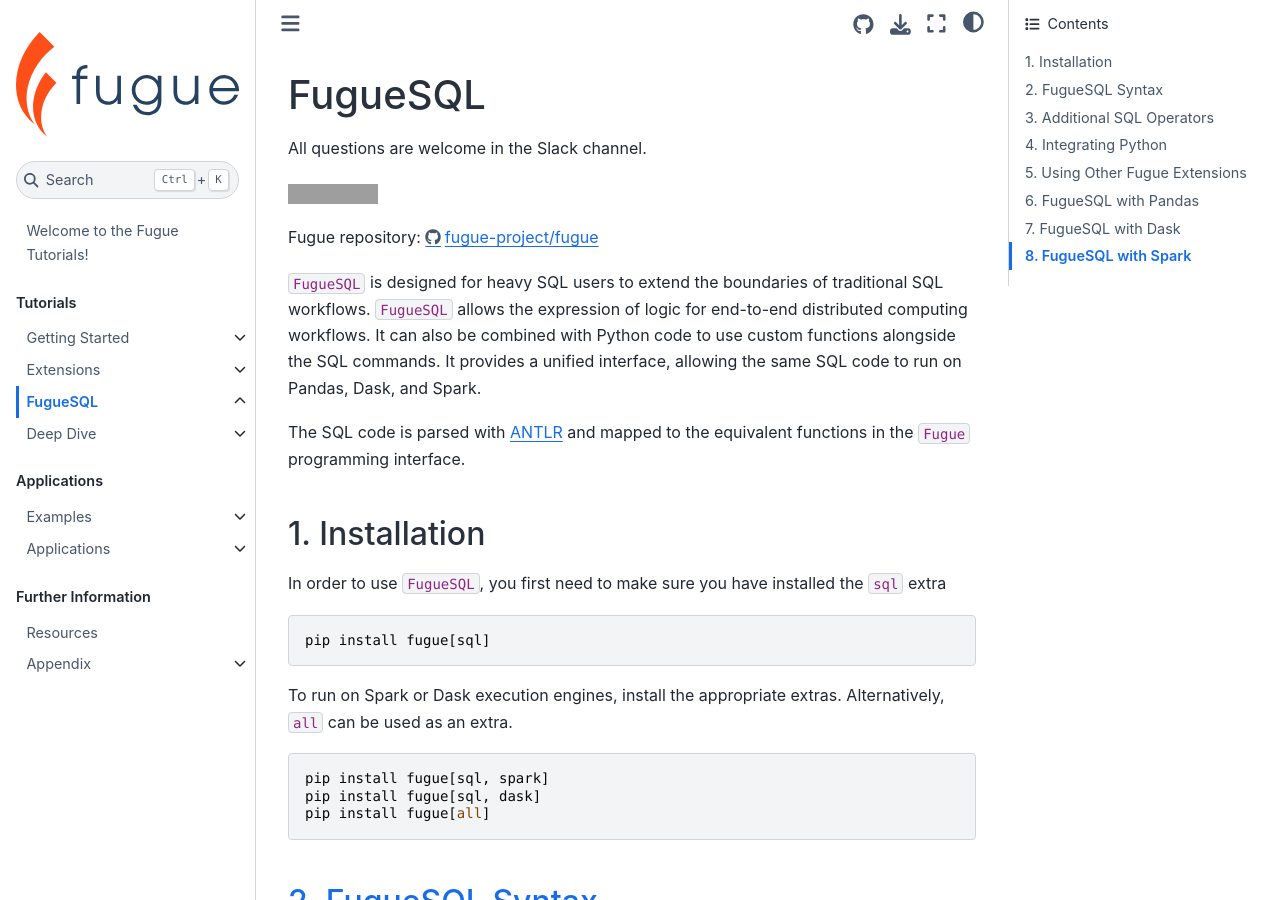
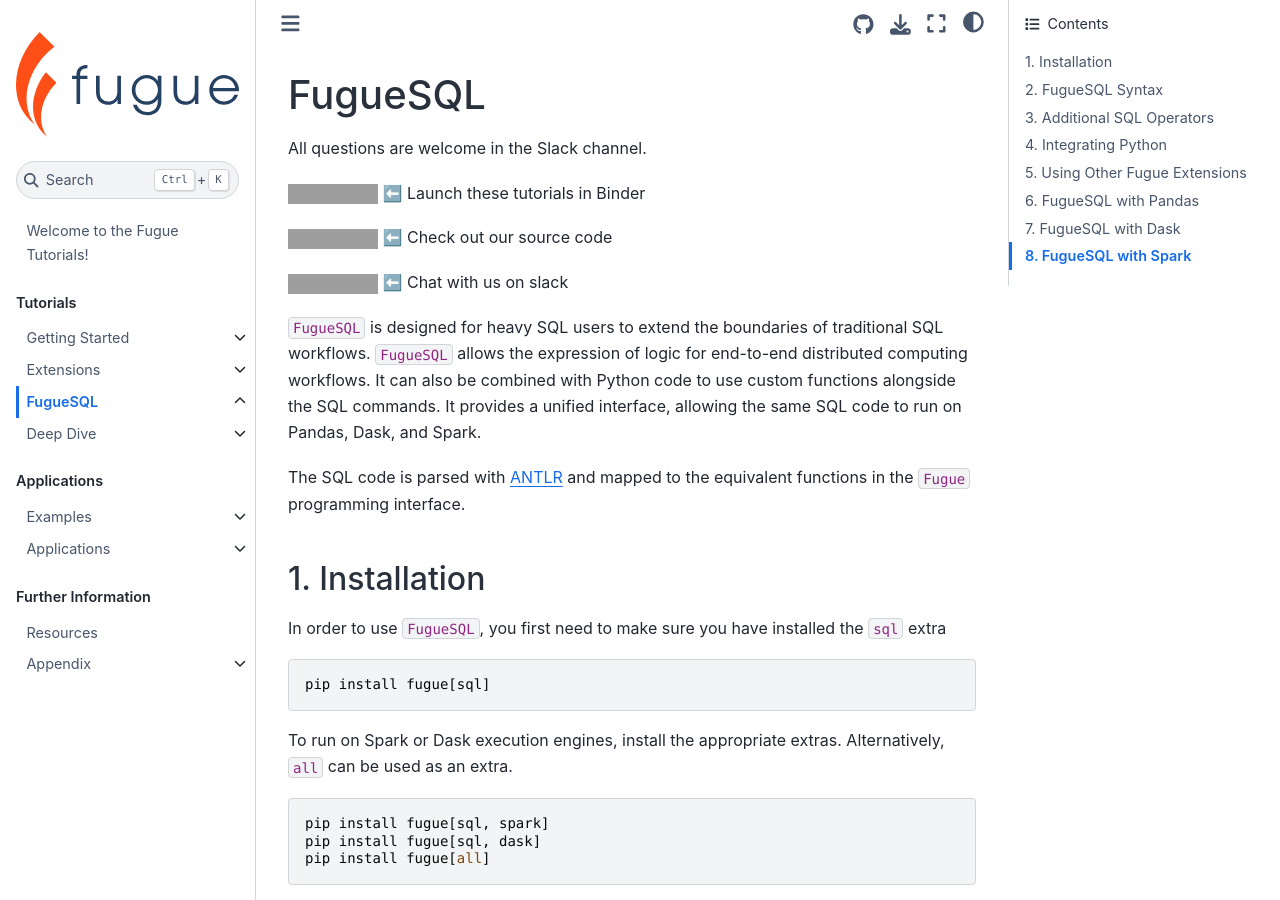
Before and after one commit to fugue-project/tutorials, a Jupyter Book: the page built from tutorials/fugue_sql/index.md, in a window 1280 px wide and 900 px high. Built offline with Jupyter Book 1.0.4 settings and Sphinx 7.4.7 and the Sphinx Book theme 1.1.4, drawn with Linux system fonts in a browser that asks for light colours; pages that are not in the unit, such as notebooks, are missing from menus; grey boxes are pictures that could not be loaded.

Commit message:
Replace fugue_sql index link back with buttons

```diff
--- a/tutorials/fugue_sql/index.md
+++ b/tutorials/fugue_sql/index.md
@@ -2,9 +2,12 @@
 
 All questions are welcome in the Slack channel.
 
-[![Slack Status](https://img.shields.io/badge/slack-join_chat-white.svg?logo=slack&style=social)](https://join.slack.com/t/fugue-project/shared_invite/zt-jl0pcahu-KdlSOgi~fP50TZWmNxdWYQ)
 
-Fugue repository: [https://github.com/fugue-project/fugue](https://github.com/fugue-project/fugue)
+[![Binder](https://mybinder.org/badge_logo.svg)](https://mybinder.org/v2/gh/fugue-project/tutorials/master) ⬅️ Launch these tutorials in Binder
+
+[![Homepage](https://img.shields.io/badge/fugue-source--code-red?logo=github)](https://github.com/fugue-project/fugue) ⬅️ Check out our source code
+
+[![Slack Status](https://img.shields.io/badge/slack-join_chat-white.svg?logo=slack&style=social)](https://join.slack.com/t/fugue-project/shared_invite/zt-jl0pcahu-KdlSOgi~fP50TZWmNxdWYQ) ⬅️ Chat with us on slack
 
 `FugueSQL` is designed for heavy SQL users to extend the boundaries of traditional SQL workflows. `FugueSQL` allows the expression of logic for end-to-end distributed computing workflows. It can also be combined with Python code to use custom functions alongside the SQL commands. It provides a unified interface, allowing the same SQL code to run on Pandas, Dask, and Spark.
 
```
